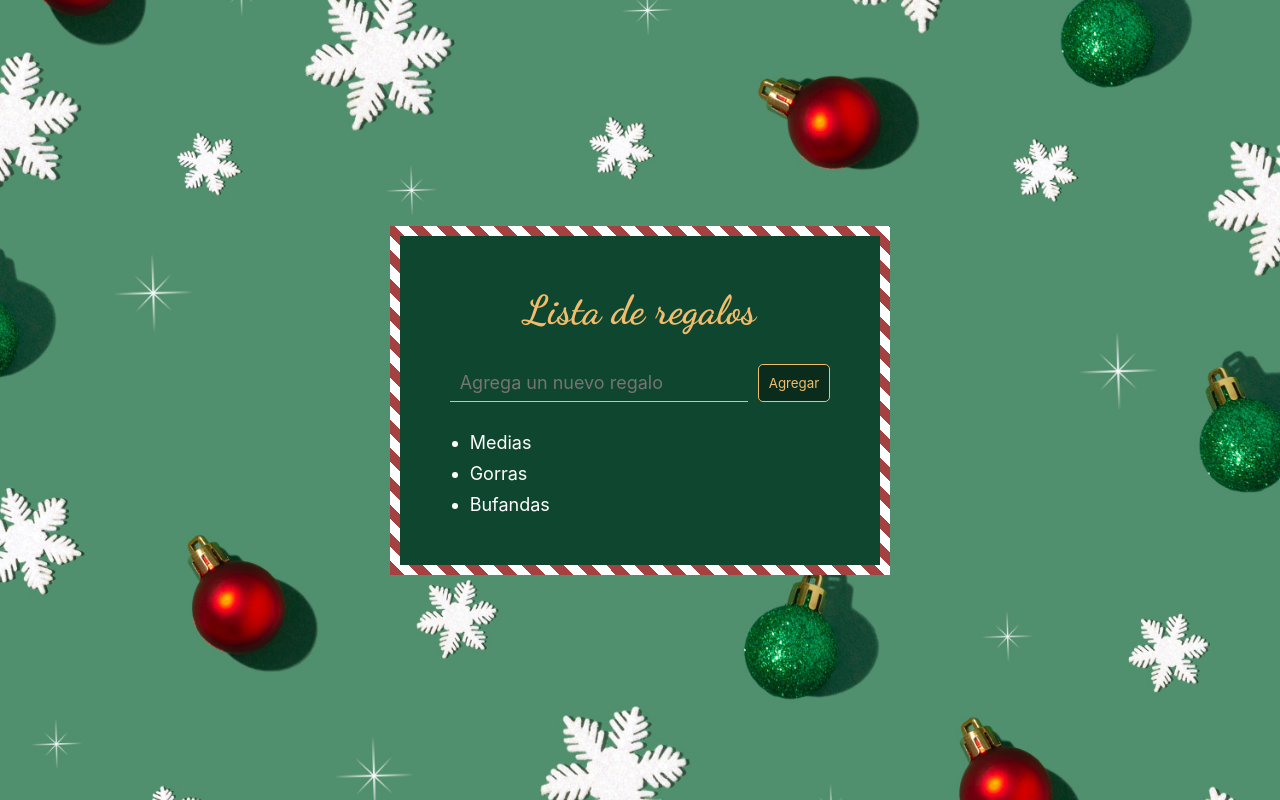
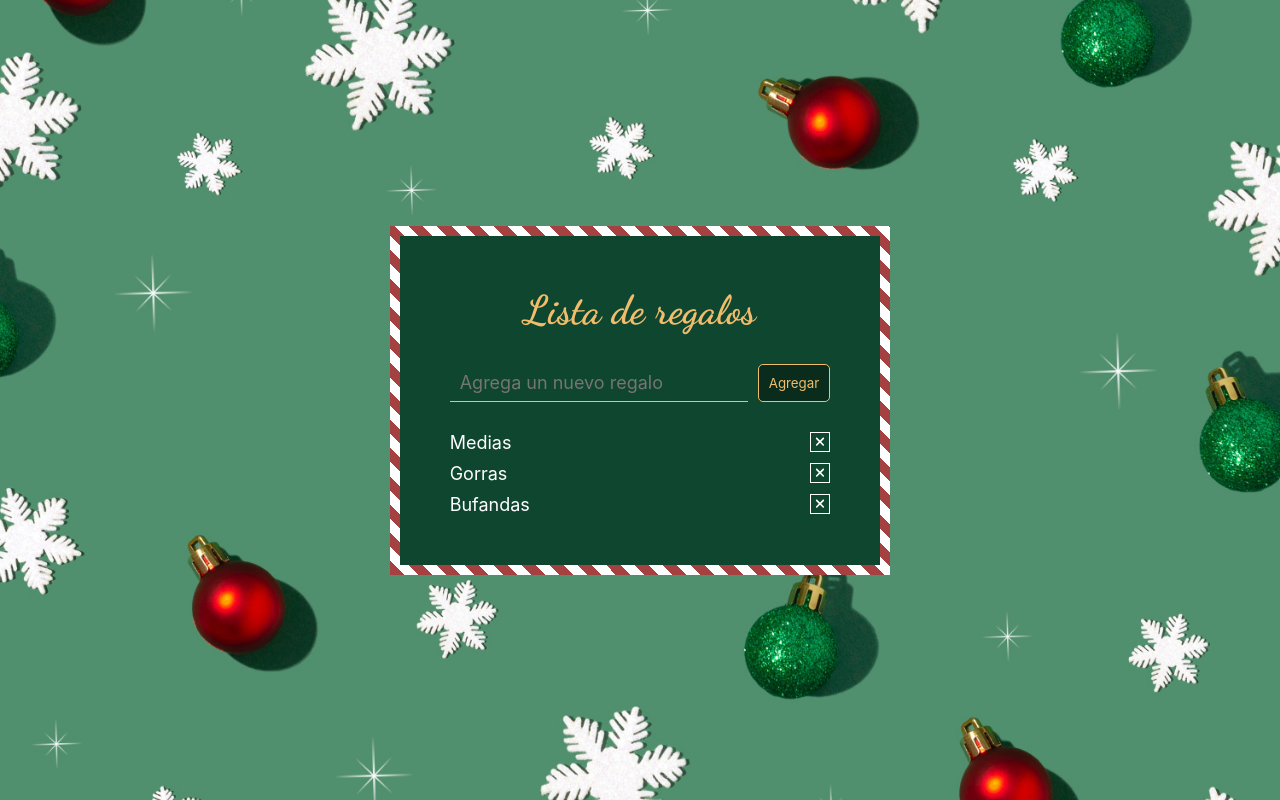
Before and after one commit to denisemarielf/adviency-2022, a React (Create React App) app in the folder adviency-2022/: page / in a window 1280 px wide. Built offline with nearby package versions, Linux system fonts and the light colour scheme.

Commit message:
Agregar dia 4

```diff
--- a/adviency-2022/package.json
+++ b/adviency-2022/package.json
@@ -3,6 +3,9 @@
   "version": "0.1.0",
   "private": true,
   "dependencies": {
+    "@fortawesome/fontawesome-svg-core": "^6.2.1",
+    "@fortawesome/free-solid-svg-icons": "^6.2.1",
+    "@fortawesome/react-fontawesome": "^0.2.0",
     "@testing-library/jest-dom": "^5.16.5",
     "@testing-library/react": "^13.4.0",
     "@testing-library/user-event": "^13.5.0",
@@ -13,6 +16,7 @@
     "react": "^18.2.0",
     "react-dom": "^18.2.0",
     "react-scripts": "5.0.1",
+    "react-uuid": "^2.0.0",
     "typescript": "^4.9.3",
     "web-vitals": "^2.1.4"
   },
--- a/adviency-2022/src/App.css
+++ b/adviency-2022/src/App.css
@@ -46,7 +46,7 @@
   flex-direction: column;
   gap: 10px;
   font-size: large;
-  padding-left: 20px;
+
 }
 
 .form {
@@ -81,3 +81,24 @@
   background-color: #f1bc6c;
   border: 1px solid #092c1d;
 }
+
+.list-item {
+  display: flex;
+  justify-content: space-between;
+}
+
+.list-button {
+  background-color:#0F462F;
+  width: 20px;
+  height: 20px;
+  border: 1px solid white;
+  color: white;
+  cursor: pointer;
+  display: grid;
+  place-items: center;
+}
+
+.list-button:hover {
+  color: #A60112;
+  border: 1px solid #A60112;
+}
--- a/adviency-2022/src/App.tsx
+++ b/adviency-2022/src/App.tsx
@@ -1,4 +1,5 @@
-import { useState } from 'react';
+import { useState, useReducer } from 'react';
+import uuid from 'react-uuid';
 
 import './App.css';
 import List from "./components/List"
@@ -6,11 +7,50 @@ import Form from './components/Form';
 import { Gift } from './types';
 
 
+const initialState = [{name: "Medias", id: uuid()}, {name: "Gorras", id: uuid()}, {name:"Bufandas", id: uuid() } ]
+
+type GiftsReducerAction = {
+  type: "added"
+  name: string
+  id: string
+} | {
+      type: "deleted"
+      id: string
+}
+
+function giftsReducer(gifts: Gift[], action: GiftsReducerAction) {
+  switch (action.type) {
+    case "added":{
+      return [
+        ...gifts,
+        {
+          id: action.id,
+          name: action.name
+        }
+      ]
+  }
+  case "deleted": {
+      return gifts.filter((t) => t.id !== action.id);
+  }
+}}
+
 function App() {
 
-  const [gifts, setGifts] = useState<Gift[]>([{name: "Medias", id: 1}, {name: "Gorras", id: 2}, {name:"Bufandas", id: 3 } ])
+  const [gifts, dispatch] = useReducer(giftsReducer, initialState)
+
   const handleNewGift = (newGift: Gift): void => {
-    setGifts(gifts => [...gifts, newGift])
+    dispatch({
+      type: "added",
+      name: newGift.name,
+      id: newGift.id
+    })
+  }
+
+  const handleDeleteGift = (id: string):void => {
+    dispatch({
+      type: "deleted",
+      id: id
+    })
   }
 
 
@@ -20,7 +60,7 @@ function App() {
 
         <h1 className='wishlist-title'>Lista de regalos</h1>
         <Form onNewGift={handleNewGift}/>
-        <List gifts={gifts}/>
+        <List gifts={gifts} onDeleteGift={handleDeleteGift}/>
       </div>
     </div>
   );
--- a/adviency-2022/src/components/Form.tsx
+++ b/adviency-2022/src/components/Form.tsx
@@ -1,5 +1,6 @@
-import React, { useState } from "react"
+import React, { useReducer } from "react"
 import { Gift } from "../types"
+import uuid from 'react-uuid';
 
 interface FormState {
     inputValues: Gift
@@ -9,28 +10,69 @@ interface FormProps {
     onNewGift: (newGift: Gift) => void
 }
 
+const INITIAL_STATE = {
+    name: "",
+    id: ""
+}
+
+type FormReducerAction = {
+    type: "change_value"
+    payload: {
+        inputName: string,
+        inputValue: string
+    }
+} | {
+        type: "clear"
+}
+
+
+
+function formReducer(state: FormState["inputValues"], action: FormReducerAction) {
+    switch (action.type) {
+        case 'change_value': {
+          const {inputName, inputValue} = action.payload
+          return {
+            ...state,
+            [inputName]: inputValue
+          }
+        }
+        case 'clear': {
+          return INITIAL_STATE
+        }
+      }
+}
+
 export default function Form({ onNewGift }: FormProps){
 
-    const [inputValues, setInputValues] = useState<FormState["inputValues"]>({
-        name: "",
-        id: 0
-    })
+    const [inputValue, dispatch] = useReducer(formReducer, INITIAL_STATE)
 
     const handleSubmit = (e: React.FormEvent<HTMLFormElement>) => {
         e.preventDefault()
-        onNewGift(inputValues)
+        onNewGift({...inputValue, id: uuid()})
+        handleClear()
     }
 
     const handleChange = (e: React.ChangeEvent<HTMLInputElement>) => {
-        setInputValues({
-            ...inputValues,
-            [e.target.name]: e.target.value
+        const {name, value} = e.target
+        dispatch({
+            type: "change_value",
+            payload: {
+                inputName: name,
+                inputValue: value
+            }
+        })
+
+    }
+
+    const handleClear = () => {
+        dispatch({
+            type: "clear"
         })
     }
 
     return (
         <form className="form" onSubmit={handleSubmit}>
-            <input className="form-input" onChange={handleChange} value={inputValues.name} type="text" name="name" placeholder="Agrega un nuevo regalo"></input>
+            <input className="form-input" onChange={handleChange} value={inputValue.name} type="text" name="name" placeholder="Agrega un nuevo regalo"></input>
             <button className="form-button">Agregar</button>
         </form>
     )
--- a/adviency-2022/src/components/List.tsx
+++ b/adviency-2022/src/components/List.tsx
@@ -1,14 +1,22 @@
 import { Gift } from "../types"
+import { FontAwesomeIcon } from "@fortawesome/react-fontawesome"
+import { faXmark } from "@fortawesome/free-solid-svg-icons"
+
 interface Props {
     gifts: Array<Gift>
+    onDeleteGift: (id: string) => void
 }
 
-export default function List ({gifts}: Props) {
+export default function List ({gifts, onDeleteGift}: Props) {
 
     const renderList = (): JSX.Element[] => {
+        console.log(gifts)
          return gifts.map(gift => {
-            return <li>{gift.name}</li>
-          })
+            return <li className="list-item">{gift.name
+            }<button onClick={()=>onDeleteGift(gift.id)} className="list-button"><FontAwesomeIcon icon={faXmark} /></button></li>
+          }
+          )
+
     }
     return (
         <ul className='wishlist-list'>
--- a/adviency-2022/src/types.d.ts
+++ b/adviency-2022/src/types.d.ts
@@ -1,4 +1,4 @@
 export interface Gift {
     name: string
-    id: number
+    id: string
   }
```
Also changed, not shown: 1 other file (tests, documents, lock files or other folders).
